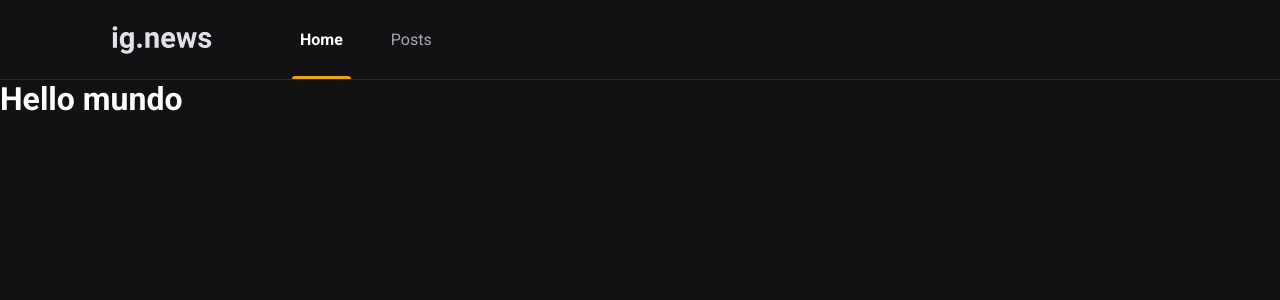
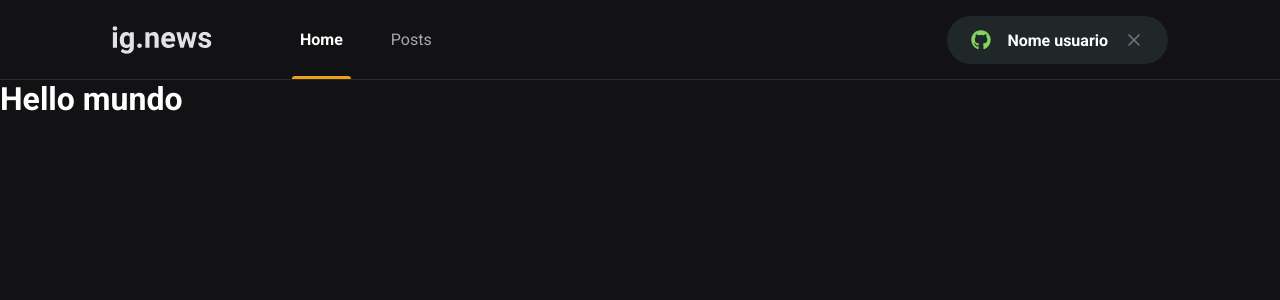
Before and after one commit to Thiago-spart/ignews, a Next.js app: page / in a window 1280 px wide. Shown: the top 300 px of the page. Built offline with nearby package versions, Linux system fonts and the light colour scheme.

Commit message:
Create SignInButton component

```diff
--- a/package.json
+++ b/package.json
@@ -12,6 +12,7 @@
     "next": "11.0.1",
     "react": "17.0.2",
     "react-dom": "17.0.2",
+    "react-icons": "^4.2.0",
     "styled-component": "^2.8.0",
     "styled-components": "^5.3.0"
   },
--- /dev/null
+++ b/src/components/Header/SignInButton/index.tsx
@@ -0,0 +1,21 @@
+import { FaGithub } from "react-icons/fa";
+import { FiX } from "react-icons/fi";
+
+import { Button } from "./styles";
+
+export const SignInButton = () => {
+	const isUserLoggedIn = true;
+
+	return isUserLoggedIn ? (
+		<Button type="button">
+			<FaGithub color="#84d361" />
+			Nome usuario
+			<FiX color="#737380" className="closeIcon" />
+		</Button>
+	) : (
+		<Button type="button">
+			<FaGithub color="#eba417" />
+			Sign in with Github
+		</Button>
+	);
+};
--- /dev/null
+++ b/src/components/Header/SignInButton/styles.ts
@@ -0,0 +1,34 @@
+import styled from "styled-components";
+
+export const Button = styled.button`
+	height: 3rem;
+	border-radius: 3rem;
+	background: var(--gray-850);
+	border: 0;
+	padding: 0 1.5rem;
+
+	display: flex;
+	align-items: center;
+	justify-content: center;
+
+	color: var(--white);
+	font-weight: bold;
+	transition: filter 0.2s;
+
+	svg {
+		width: 20px;
+		height: 20px;
+	}
+
+	svg:first-child {
+		margin-right: 1rem;
+	}
+
+	&:hover {
+		filter: brightness(0.8);
+	}
+
+	.closeIcon {
+		margin-left: 1rem;
+	}
+`
--- a/src/components/Header/index.tsx
+++ b/src/components/Header/index.tsx
@@ -1,4 +1,5 @@
 import Image from "next/image";
+import { SignInButton } from "./SignInButton";
 
 import { Container, ContainerContent, NavLink } from "./styles";
 
@@ -11,6 +12,8 @@ export const Header = () => {
 					<NavLink className="active">Home</NavLink>
 					<NavLink>Posts</NavLink>
 				</nav>
+
+				<SignInButton />
 			</ContainerContent>
 		</Container>
 	);
--- a/src/components/Header/styles.ts
+++ b/src/components/Header/styles.ts
@@ -29,6 +29,10 @@ export const ContainerContent = styled.header`
 		left: 0;
 		background: var(--yellow-500);
 	}
+
+	button {
+		margin-left: auto;
+	}
 `
 
 export const NavLink = styled.a`
--- a/styles/global.ts
+++ b/styles/global.ts
@@ -13,6 +13,7 @@ export const GlobalStyles = createGlobalStyle`
 		--gray-100: #e1e1e6;
 		--gray-300: #a8a8b3;
 		--gray-800: #29292e;
+		--gray-850: #1f2729;
 		--gray-900: #121214;
 
 		--cyan-500: #61dafb;
```
Also changed, not shown: 1 other file (tests, documents, lock files or other folders).
